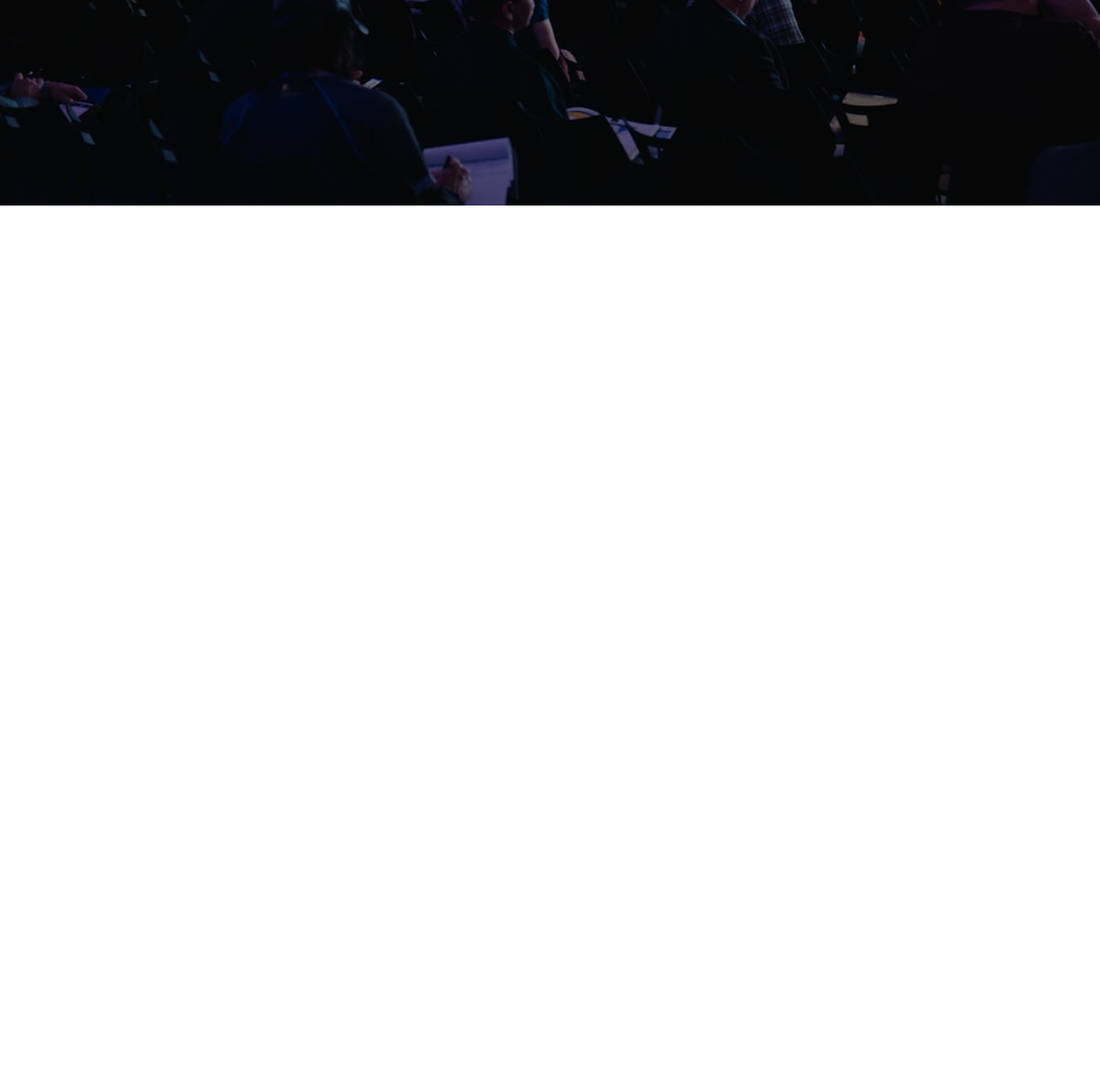
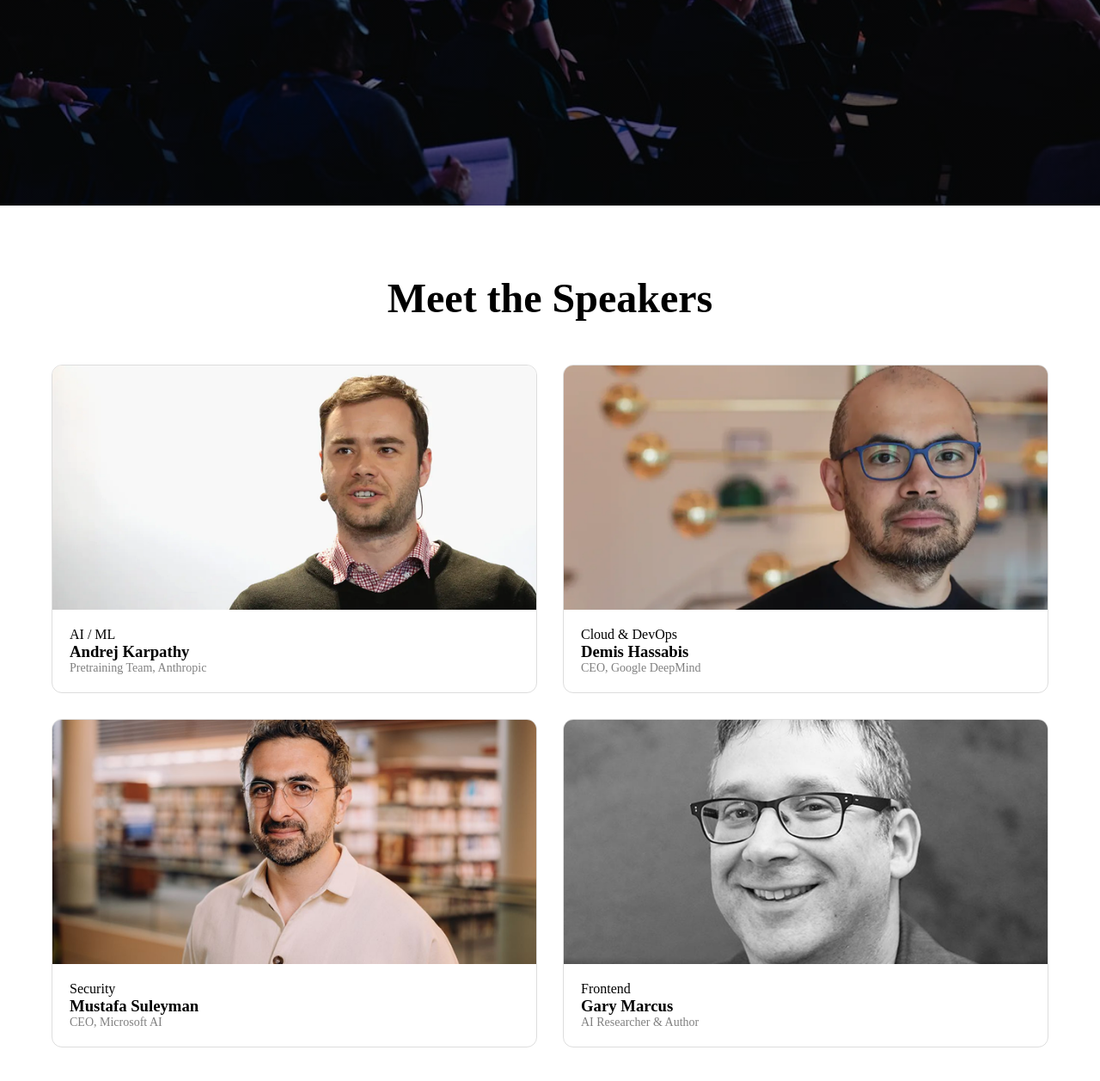
Before and after one commit to Muntasir396/assignment-1, a plain HTML site: page index.html in a window 1280 px wide. Shown: the part 601-1858 px from the top of the page at 86% size. Before the commit the page ends 840 px from the top, so only its background shows below. Drawn offline with Linux system fonts and the light colour scheme.

Commit message:
Speaker section

```diff
--- a/index.html
+++ b/index.html
@@ -35,6 +35,55 @@
             </button>
         </div>
     </header>
+    <!-- Speaker Card start -->
+
+    <section class="speakers">
+        <h2>Meet the Speakers</h2>
+
+        <div class="speaker-container">
+
+            <div class="speaker-card">
+                <img src="./assets/andrej.png" alt="Andrej Karpathy">
+
+                <div class="speaker-info">
+                    <span class="speaker-category">AI / ML</span>
+                    <h3>Andrej Karpathy</h3>
+                    <p>Pretraining Team, Anthropic</p>
+                </div>
+            </div>
+
+            <div class="speaker-card">
+                <img src="./assets/demis.png" alt="Demis Hassabis">
+
+                <div class="speaker-info">
+                    <span class="speaker-category">Cloud & DevOps</span>
+                    <h3>Demis Hassabis</h3>
+                    <p> CEO, Google DeepMind</p>
+                </div>
+            </div>
+
+            <div class="speaker-card">
+                <img src="./assets/mustafa.png" alt="Mustafa Suleyman">
+
+                <div class="speaker-info">
+                    <span class="speaker-category">Security</span>
+                    <h3>Mustafa Suleyman</h3>
+                    <p>CEO, Microsoft AI</p>
+                </div>
+            </div>
+
+            <div class="speaker-card">
+                <img src="./assets/gary.png" alt="Gary Marcus">
+
+                <div class="speaker-info">
+                    <span class="speaker-category">Frontend</span>
+                    <h3>Gary Marcus</h3>
+                    <p> AI Researcher & Author</p>
+                </div>
+            </div>
+
+        </div>
+    </section>
 </body>
 
 </html>
--- a/styles.css/style.css
+++ b/styles.css/style.css
@@ -73,3 +73,43 @@
     font-size: 20px;
     line-height: 1.6;
 }
+.speakers {
+    padding: 80px 60px;
+}
+
+.speakers h2 {
+    text-align: center;
+    font-size: 48px;
+    font-weight: 700;
+    margin-bottom: 50px;
+}
+
+.speaker-container {
+    display: grid;
+    grid-template-columns: repeat(2, 1fr);
+    gap: 30px;
+}
+
+.speaker-card {
+    border: 1px solid #ddd;
+    border-radius: 12px;
+    overflow: hidden;
+    background: white;
+}
+
+.speaker-card img {
+    width: 100%;
+
+    object-fit: cover;
+    object-position: center;
+    display: block;
+}
+
+.speaker-info {
+    padding: 20px;
+}
+
+.speaker-info p {
+    color: gray;
+    font-size: 14px;
+}
```
